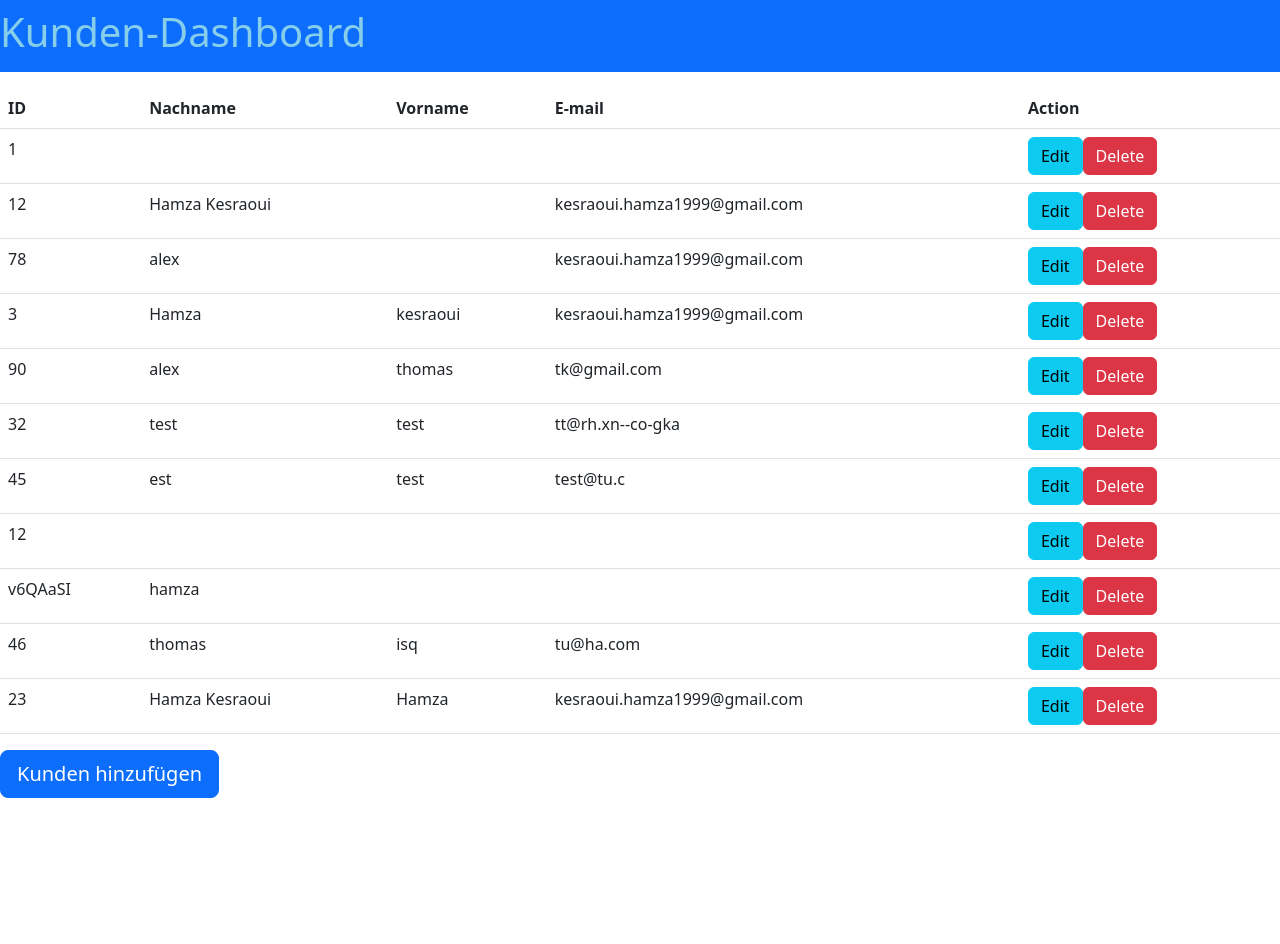
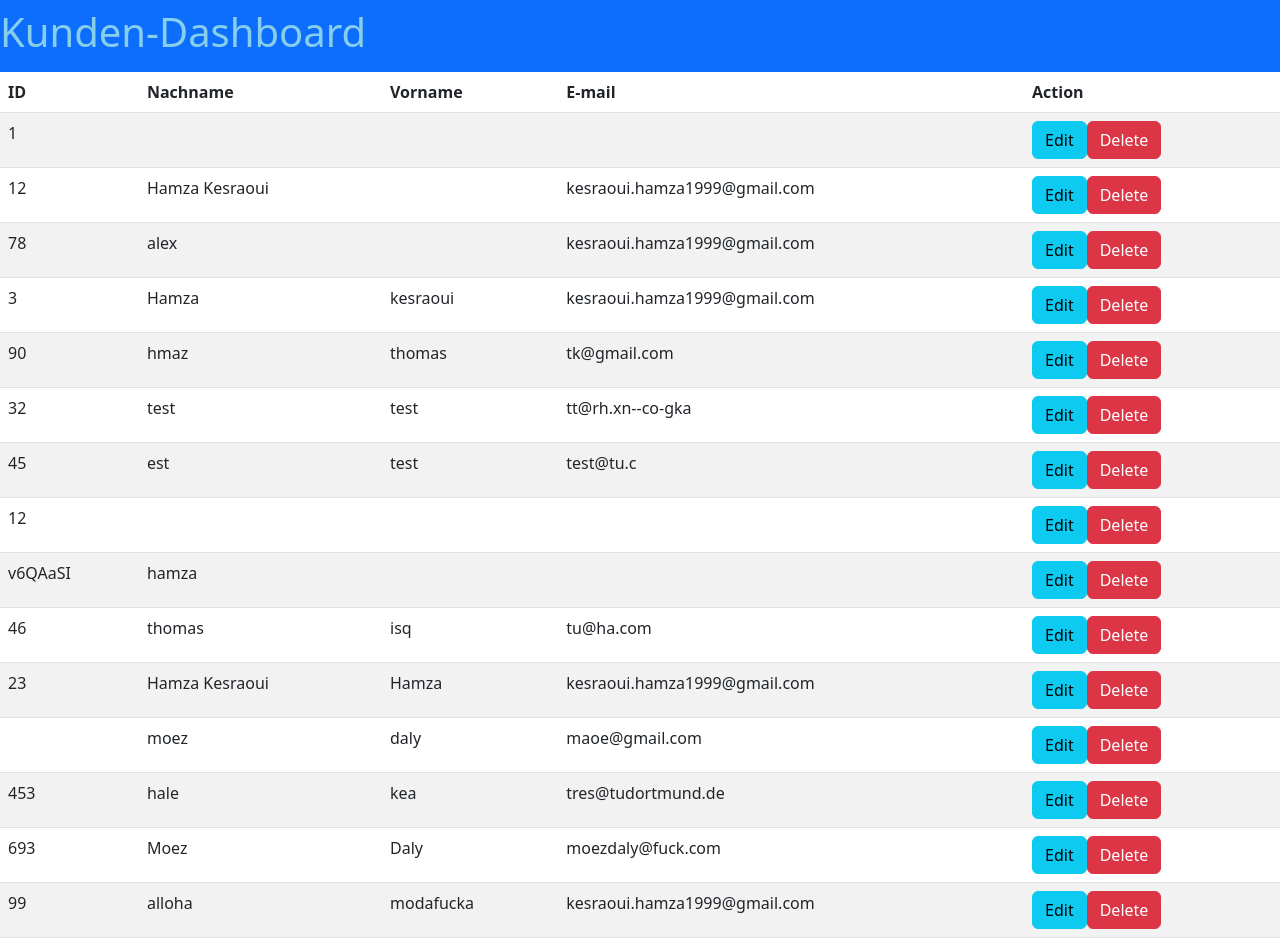
Before and after one commit to hamzaKes/CrudOP, an Angular app: page / in a window 1280 px wide. Shown: the top 944 px of the page. Before the commit the page ends 800 px from the top, so only its background shows below. Built offline with nearby package versions, Linux system fonts and the light colour scheme; data requests are answered from the project's data file.

Commit message:
HTML layout updated,update op implemented and delete test created

```diff
--- a/db.json
+++ b/db.json
@@ -23,7 +23,7 @@
     },
     {
       "id": "90",
-      "Name": "alex",
+      "Name": "hmaz",
       "Vorname": "thomas",
       "Email": "tk@gmail.com"
     },
@@ -68,6 +68,38 @@
       "Name": "Hamza Kesraoui",
       "Vorname": "Hamza",
       "Email": "kesraoui.hamza1999@gmail.com"
+    },
+    {
+      "id": [
+        ""
+      ],
+      "Name": "moez",
+      "Vorname": "daly",
+      "Email": "maoe@gmail.com"
+    },
+    {
+      "id": "453",
+      "Name": "hale",
+      "Vorname": "kea",
+      "Email": "tres@tudortmund.de"
+    },
+    {
+      "id": "693",
+      "Name": "Moez ",
+      "Vorname": "Daly ",
+      "Email": "moezdaly@fuck.com"
+    },
+    {
+      "id": "99",
+      "Name": "alloha",
+      "Vorname": "modafucka",
+      "Email": "kesraoui.hamza1999@gmail.com"
+    },
+    {
+      "id": "911",
+      "Name": "hae",
+      "Vorname": "afs",
+      "Email": "qsjq@taj.cde"
     }
   ],
   "comments": [
--- a/src/app/Kunden-Model.ts
+++ b/src/app/Kunden-Model.ts
@@ -1,6 +1,6 @@
 export class KundenModel{
   id:number=0;
-  Name: string = '';
-  Vorname: string = '';
-  Email: string = '';
+  Name:string = '';
+  Vorname:string = '';
+  Email:string = '';
 }
--- a/src/app/crud.service.ts
+++ b/src/app/crud.service.ts
@@ -19,8 +19,10 @@ export class CrudService {
 
   }
 
-  updateKunden(data: any) {
-
+  updateKunden(data: any,id: any) {
+    return this.http.put<any>("http://localhost:3000/posts/" + id,data).pipe(map((res:any)=>{
+      return res;
+    }))
   }
 
   getKunden() {
@@ -29,8 +31,11 @@ export class CrudService {
     }))
   }
 
-  deleteKunden(data: any) {
-
+  deleteKunden(id: any) {
+  return this.http.delete("http://localhost:3000/posts/" + id).pipe(map(
+    res =>{
+      return res;
+    }));
   }
 
   private handleError<T>(operation = 'operation', result?: T) {
--- a/src/app/kunden-dashboard/kunden-dashboard.component.html
+++ b/src/app/kunden-dashboard/kunden-dashboard.component.html
@@ -1,7 +1,7 @@
 <nav class="navbar navbar-light bg-primary">
   <h1 style="color: skyblue" data-test="Title">Kunden-Dashboard</h1>
 </nav>
-<table class="table mt-3">
+<table class="table table-striped table-hover">
   <thead>
   <tr>
     <th class='attributes' scope="col" >ID</th>
@@ -18,7 +18,7 @@
     <td>{{row.Vorname}}</td>
     <td>{{row.Email}}</td>
     <td>
-      <button class="btn btn-info">Edit</button>
+      <button class="btn btn-info" value="Edit" (click)="onEditClick(row)" data-bs-toggle="modal" data-bs-target="#exampleModal">Edit</button>
       <button class="btn btn-danger">Delete</button>
     </td>
   </tr>
@@ -26,40 +26,44 @@
 </table>
 
 
-<ng-template #content let-c="close" let-d="dismiss">
-  <div class="modal-header">
+<div class="modal fade" id="exampleModal" tabindex="-1" aria-labelledby="exampleModalLabel" aria-hidden="true">
+  <div class="modal-dialog">
+    <div class="modal-content">
+  <div class="modal-header" >
     <h4 class="modal-title" id="modal-basic-title">Kunden Informationen</h4>
-    <button type="button" class="btn-close" aria-label="Close" (click)="d('Cross click')"></button>
+    <button type="button" class="btn-close" data-bs-dismiss="modal" aria-label="Close"></button>
   </div>
   <div class="modal-body">
     <form [formGroup]="formvalue" (ngSubmit)="onSubmit()">
       <div class="mb-3">
-        <label for = "Id">ID</label>
+        <label for ="id">ID</label>
         <input formControlName="Id" type="text"  class="form-control" id="Id"  placeholder="Enter Id">
 
       </div>
 
       <div class="mb-3">
-        <label for="name">Name</label>
+        <label for="Name">Name</label>
         <input formControlName="Name" type="text"   class="form-control" id="name"  placeholder="Enter Name">
-
       </div>
 
       <div class="mb-3">
-        <label for="vorname">Vorname</label>
+        <label for="Vorname">Vorname</label>
         <input formControlName="Vorname" type="text"   class="form-control" id="vorname"  placeholder="Enter Vorname">
-
       </div>
 
       <div class="mb-3">
-        <label for = "E-Mail address">Email address</label>
+        <label for="E-Mail address">Email address</label>
         <input formControlName="Email" type="email"  class="form-control" id="E-Mail address"  placeholder="Enter email">
 
       </div>
     </form>
   </div>
   <div class="modal-footer">
-    <button type="button" class="btn btn-outline-dark" (click)='postDeatails()'>Save</button>
+    <button *ngIf="!EditObj"  type="button" class="btn btn-outline-dark" (click)='postDeatails()'>Save</button>
+    <button *ngIf="EditObj" type="button" class="btn btn-outline-dark" (click)='updateDetails()'>Edit</button>
   </div>
-</ng-template>
-<button class="btn btn-lg btn-primary" id="add" (click)="open(content)">Kunden hinzufügen</button>
+
+    </div>
+  </div>
+</div>
+<button class="btn btn-lg btn-primary" type="submit"  data-bs-toggle="modal" data-bs-target="#exampleModal" (click)="reset()">Kunden hinzufügen</button>
--- a/src/app/kunden-dashboard/kunden-dashboard.component.ts
+++ b/src/app/kunden-dashboard/kunden-dashboard.component.ts
@@ -3,6 +3,7 @@ import {NgbModal, NgbModalConfig} from "@ng-bootstrap/ng-bootstrap";
 import { UntypedFormControl, UntypedFormGroup} from "@angular/forms";
 import {KundenModel} from "../Kunden-Model";
 import {CrudService} from "../crud.service";
+import {error} from "@angular/compiler-cli/src/transformers/util";
 
 @Component({
   selector: 'app-kunden-dashboard',
@@ -19,6 +20,7 @@ export class KundenDashboardComponent implements OnInit {
   });
   kundenObj: KundenModel=new KundenModel();
   KundenDaten:any;
+  EditObj:boolean = false;
   constructor(config: NgbModalConfig, private modalService: NgbModal,private api: CrudService) {
     config.backdrop = 'static';
     config.keyboard = false;
@@ -30,8 +32,8 @@ export class KundenDashboardComponent implements OnInit {
     this.getDetails();
   }
 
-  open(content: any) {
-    this.modalService.open(content);
+  reset() {
+    this.EditObj = false;
   }
   postDeatails()
   {
@@ -59,6 +61,34 @@ export class KundenDashboardComponent implements OnInit {
       }
     )
   }
+  onEditClick(row: any)
+  {
+    this.EditObj=true;
+    this.formvalue.controls['Id'].setValue(row.id);
+    this.formvalue.controls['Name'].setValue(row.Name);
+    this.formvalue.controls['Vorname'].setValue(row.Vorname);
+    this.formvalue.controls['Email'].setValue(row.Email);
+    this.kundenObj.id = row.id;
+
+  }
+
+  updateDetails()
+  {
+    this.kundenObj.id = this.formvalue.value.Id;
+    this.kundenObj.Name = this.formvalue.value.Name;
+    this.kundenObj.Vorname = this.formvalue.value.Vorname;
+    this.kundenObj.Email = this.formvalue.value.Email;
+
+    this.api.updateKunden(this.kundenObj,this.kundenObj.id).subscribe(
+      res=>{
+        alert("update successful");
+        this.getDetails();
+      },
+      error => {
+      alert("failed");
+  })
+
+  }
 
   onSubmit() {
     console.log(this.kundenObj);
--- a/src/index.html
+++ b/src/index.html
@@ -1,6 +1,7 @@
 <!doctype html>
 <html lang="en">
 <head>
+  <link href="https://cdn.jsdelivr.net/npm/bootstrap@5.2.0-beta1/dist/css/bootstrap.min.css" rel="stylesheet" integrity="sha384-0evHe/X+R7YkIZDRvuzKMRqM+OrBnVFBL6DOitfPri4tjfHxaWutUpFmBp4vmVor" crossorigin="anonymous">
   <meta charset="utf-8">
   <title>CrudOP</title>
   <base href="/">
@@ -9,7 +10,7 @@
 
 </head>
 <body>
-
+<script src="https://cdn.jsdelivr.net/npm/bootstrap@5.2.0-beta1/dist/js/bootstrap.bundle.min.js" integrity="sha384-pprn3073KE6tl6bjs2QrFaJGz5/SUsLqktiwsUTF55Jfv3qYSDhgCecCxMW52nD2" crossorigin="anonymous"></script>
   <app-root></app-root>
 </body>
 </html>
--- a/tsconfig.json
+++ b/tsconfig.json
@@ -27,6 +27,7 @@
     "enableI18nLegacyMessageIdFormat": false,
     "strictInjectionParameters": true,
     "strictInputAccessModifiers": true,
-    "strictTemplates": true
+    "strictTemplates": true,
+    "allowSyntheticDefaultImports": true
   }
 }
```
Also changed, not shown: 1 other file (tests, documents, lock files or other folders).
